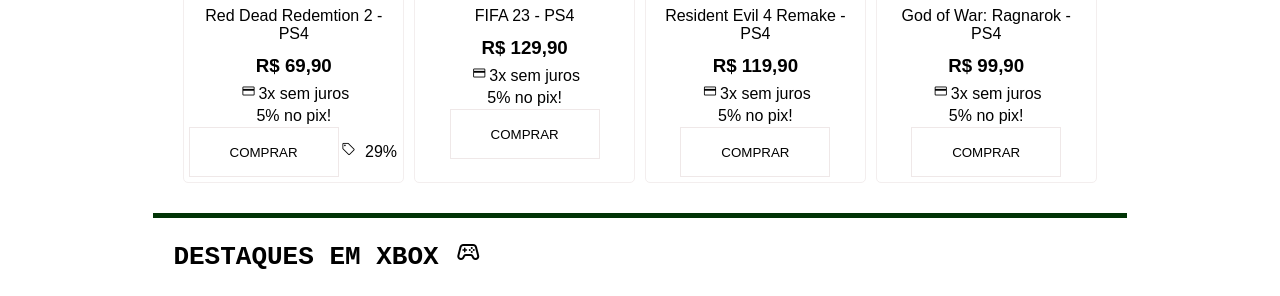
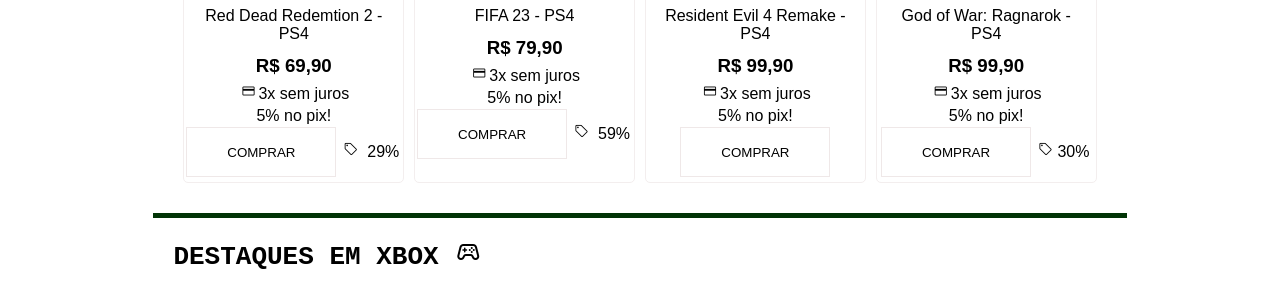
Before and after one commit to gustavobardavid/site-de-ecommerce, a website: page index.html in a window 1280 px wide. Shown: the part 971-1267 px from the top of the page. Drawn offline with nearby package versions, Linux system fonts and the light colour scheme.

Commit message:
atualizando preços e tags

```diff
--- a/index.html
+++ b/index.html
@@ -156,7 +156,8 @@
                                 </span>3x sem juros</legend>
                             <legend>5% no pix!</legend>
 
-                            <button>COMPRAR</button><span class="material-symbols-outlined">
+                            <button>COMPRAR</button>
+                            <span class="material-symbols-outlined">
                                 sell
                                 </span> <span>29%</span>
                         </div>
@@ -165,18 +166,22 @@
 
                             <img src="assets/images/fifa23capa.webp" alt="Imagem 2">
                             <p>FIFA 23 - PS4</p>
-                            <h3>R$ 129,90</h3>
+                            <h3>R$ 79,90</h3>
                             <legend><span class="material-symbols-outlined">
                                 credit_card
                                 </span>3x sem juros</legend>
                             <legend>5% no pix!</legend>
                             <button>COMPRAR</button>
+                            <span class="material-symbols-outlined">
+                                sell
+                                </span> <span>59%</span>
+
                         </div>
                         <div>
 
                             <img src="assets/images/re4ps4capa.webp" alt="Imagem 3">
                             <p>Resident Evil 4 Remake - PS4</p>
-                            <h3>R$ 119,90</h3>
+                            <h3>R$ 99,90</h3>
                             <legend><span class="material-symbols-outlined">
                                 credit_card
                                 </span>3x sem juros</legend>
@@ -193,6 +198,9 @@
                                 </span>3x sem juros</legend>
                             <legend>5% no pix!</legend>
                             <button>COMPRAR</button>
+                            <span class="material-symbols-outlined">
+                                sell
+                                </span><span>30%</span>
                         </div>
 
                       </div>
@@ -217,7 +225,8 @@
                             credit_card
                             </span>3x sem juros</legend>
                         <legend>5% no pix!</legend>
-                        <button>COMPRAR</button> <span class="material-symbols-outlined">
+                        <button>COMPRAR</button>
+                        <span class="material-symbols-outlined">
                             sell
                             </span> <span>57%</span>
                     </div>
@@ -242,7 +251,8 @@
                             credit_card
                             </span>3x sem juros</legend>
                         <legend>5% no pix!</legend>
-                        <button>COMPRAR</button> <span class="material-symbols-outlined">
+                        <button>COMPRAR</button>
+                         <span class="material-symbols-outlined">
                             sell
                             </span> <span>70%</span>
                     </div>
@@ -255,7 +265,8 @@
                             credit_card
                             </span>3x sem juros</legend>
                         <legend>5% no pix!</legend>
-                        <button>COMPRAR</button> <span class="material-symbols-outlined">
+                        <button>COMPRAR</button>
+                        <span class="material-symbols-outlined">
                             sell
                             </span> <span>40%</span>
                     </div>
--- a/package.json
+++ b/package.json
@@ -6,6 +6,6 @@
   "scripts": {
     "test": "echo \"Error: no test specified\" && exit 1"
   },
-  "author": "",
+  "author": "Bardavid",
   "license": "ISC"
 }
```
